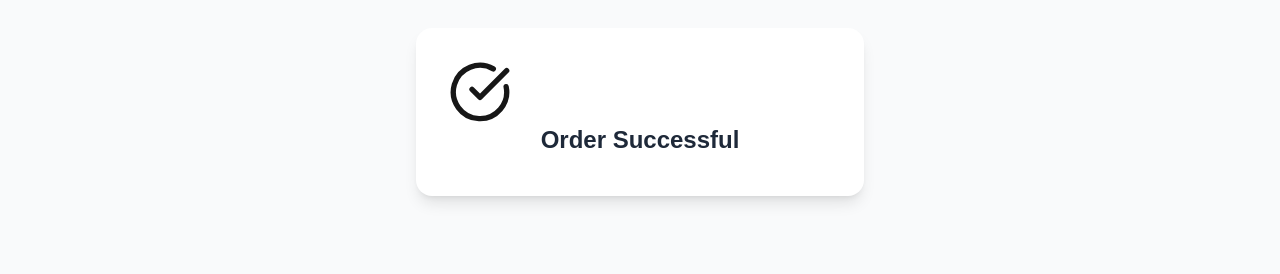
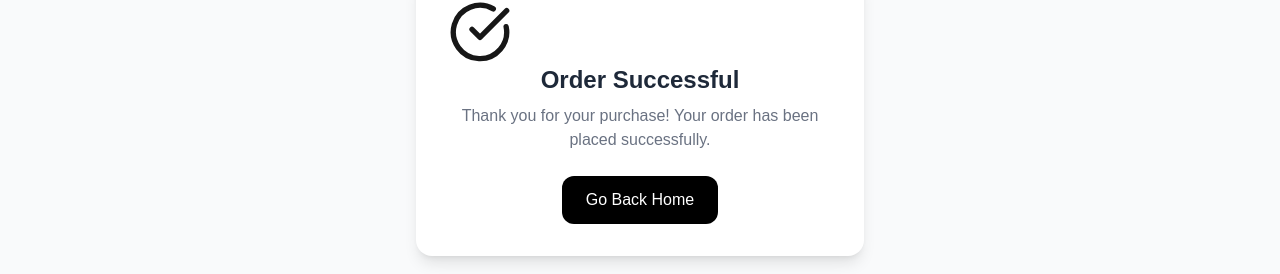
Before and after one commit to rumachoudhury/monorepo-ecommerce-app, a Next.js app in the folder apps/client/: page /success in a window 1280 px wide. Shown: the part 417-691 px from the top of the page. Built offline with nearby package versions, Linux system fonts and the light colour scheme.

Commit message:
Create success page message and Link section

```diff
--- a/apps/client/app/success/page.tsx
+++ b/apps/client/app/success/page.tsx
@@ -14,8 +14,17 @@ export default function SuccessPage() {
         <h1 className="text-2xl font-bold text-gray-800 mb-2">
           Order Successful
         </h1>
-        <p></p>
-        <Link href="/"></Link>
+        {/* Message */}
+        <p className="text-gray-500 mb-6">
+          Thank you for your purchase! Your order has been placed successfully.
+        </p>
+        {/* Button */}
+        <Link
+          href="/"
+          className="inline-block bg-black text-white px-6 py-3 rounded-xl hover:bg-gray-800 transition"
+        >
+          Go Back Home
+        </Link>
       </div>
     </div>
   );
```
